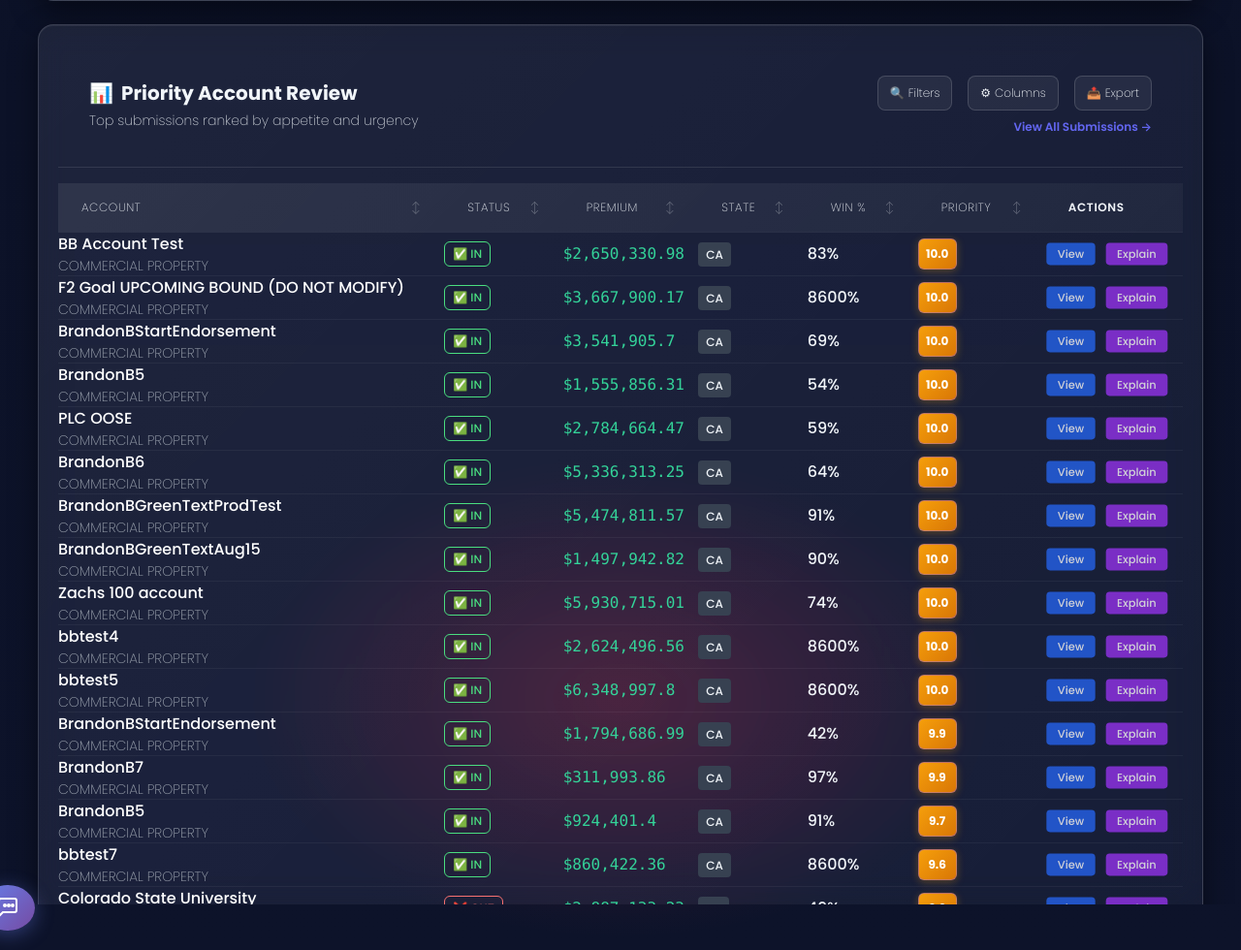
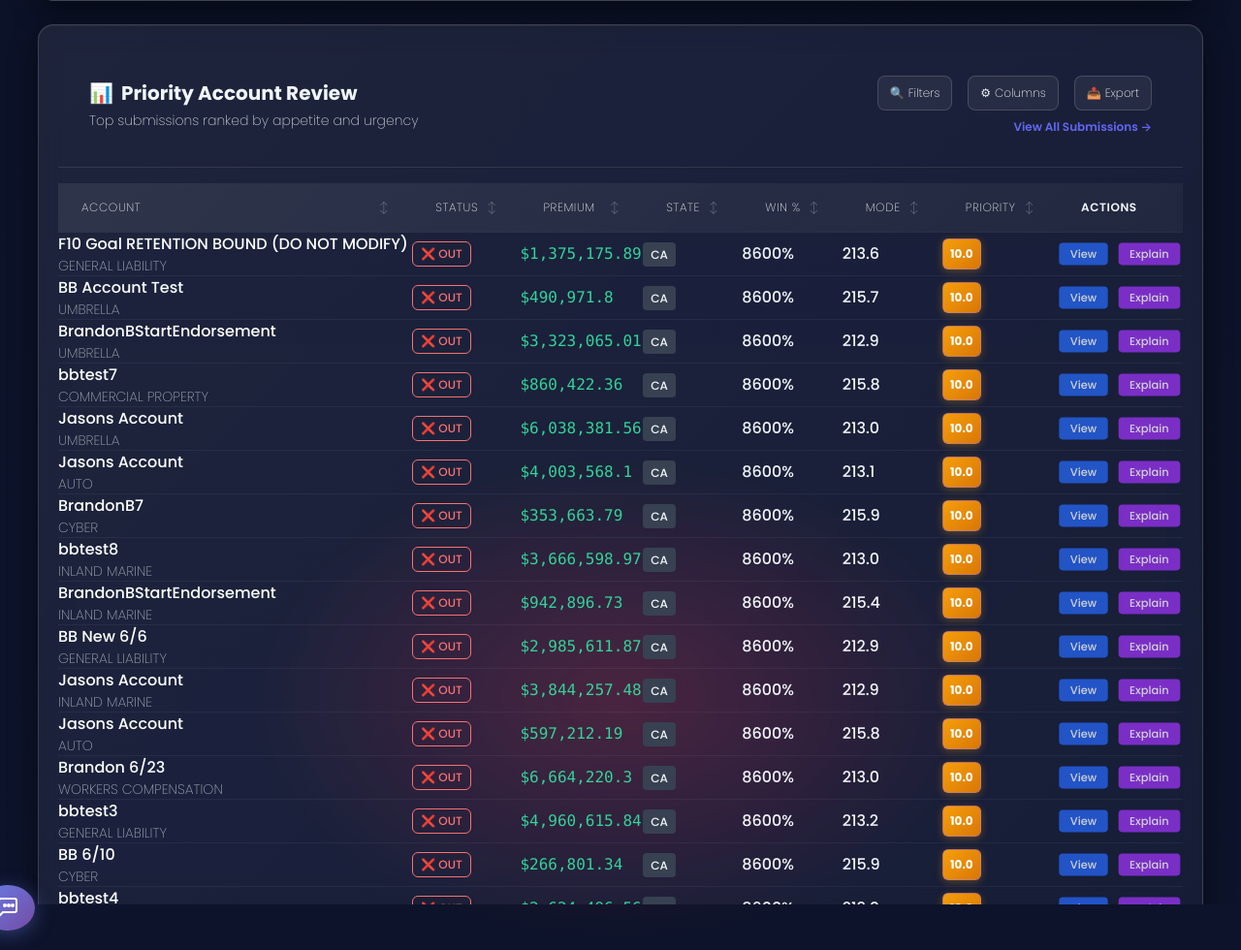
Before and after one commit to fireheartjerry/hackthenorth2025, a Flask app: page / in a window 1280 px wide. Shown: the part 1620-2600 px from the top of the page at 97% size. Run offline with Flask 3, Linux system fonts and the light colour scheme; some libraries are stand-ins or nearby versions.

Commit message:
Expose mode score on priority accounts

```diff
--- a/app.py
+++ b/app.py
@@ -721,9 +721,8 @@ def apiPriorityAccounts():
     sort_by = request.args.get("sort_by", default="priority_score")
     sort_dir = request.args.get("sort_dir", default="desc")
 
-    # Apply filters
+    # Apply initial filters to cached dataframe
     d = df.copy()
-
     if state:
         d = d[d["primary_risk_state"].astype(str).str.upper() == state.upper()]
     if status:
@@ -736,42 +735,65 @@ def apiPriorityAccounts():
         m = d["account_name"].astype(str).str.contains(q, case=False, na=False)
         d = d[m.fillna(False)]
 
+    # Re-score rows using balanced growth mode for consistency
+    scounts = Counter(d["primary_risk_state"].fillna("UNK"))
+    preset = MODES.get("balanced_growth", {})
+    weights = preset.get("weights", {})
+    filters_cfg = preset.get("filters", {})
+    rows = []
+    for r in d.to_dict(orient="records"):
+        stat, reasons, mscore, pscore = classify_for_mode_row(r, weights, filters_cfg, scounts)
+        r["appetite_status"] = stat
+        r["appetite_reasons"] = reasons
+        r["mode_score"] = mscore
+        r["priority_score"] = pscore
+        rows.append(r)
+
     # Focus on higher-priority submissions for priority review
-    # Show submissions with priority_score >= 1.0 and preferably IN or TARGET status
-    d = d[(d["priority_score"] >= 1.0) & (d["appetite_status"].isin(["TARGET", "IN", "OUT"]))]
+    rows = [
+        r for r in rows
+        if r.get("priority_score", 0) >= 1.0
+        and r.get("appetite_status") in {"TARGET", "IN", "OUT"}
+    ]
 
     # Apply sorting
     ascending = sort_dir.lower() == "asc"
-    if sort_by in d.columns:
-        d = d.sort_values([sort_by], ascending=ascending)
-    else:
-        d = d.sort_values(["priority_score"], ascending=False)
+    valid_keys = {
+        "id", "account_name", "primary_risk_state", "line_of_business",
+        "total_premium", "tiv", "winnability", "appetite_status",
+        "priority_score", "mode_score",
+    }
+    key = sort_by if sort_by in valid_keys else "priority_score"
+    rows.sort(
+        key=lambda r: r.get(key) if r.get(key) is not None else -float("inf"),
+        reverse=not ascending,
+    )
 
     # Calculate pagination
-    total_count = len(d)
+    total_count = len(rows)
     total_pages = (total_count + per_page - 1) // per_page
     start_idx = (page - 1) * per_page
     end_idx = start_idx + per_page
-
-    # Get paginated data
-    paginated_data = d.iloc[start_idx:end_idx]
+    paginated_rows = rows[start_idx:end_idx]
 
     # Convert to response format
     response_data = []
-    for _, row in paginated_data.iterrows():
+    for r in paginated_rows:
+        r = sanitize_row(r)
         response_data.append({
-            "id": int(row["id"]),
-            "account_name": str(row["account_name"]),
-            "appetite_status": str(row["appetite_status"]),
-            "total_premium": float(row["total_premium"]),
-            "primary_risk_state": str(row["primary_risk_state"]),
-            "winnability": float(row["winnability"]) if pd.notna(row["winnability"]) else 0.0,
-            "priority_score": float(row["priority_score"]) if pd.notna(row["priority_score"]) else 0.0,
-            "tiv": float(row["tiv"]) if pd.notna(row["tiv"]) else 0.0,
-            "line_of_business": str(row["line_of_business"]) if pd.notna(row["line_of_business"]) else "",
-            "appetite_reasons": row.get("appetite_reasons", []) if isinstance(row.get("appetite_reasons"), list) else [],
-            "created_at": str(row["created_at"]) if pd.notna(row["created_at"]) else "",
-            "effective_date": str(row["effective_date"]) if pd.notna(row["effective_date"]) else "",
+            "id": r.get("id"),
+            "account_name": r.get("account_name"),
+            "appetite_status": r.get("appetite_status"),
+            "total_premium": r.get("total_premium"),
+            "primary_risk_state": r.get("primary_risk_state"),
+            "winnability": r.get("winnability") or 0.0,
+            "priority_score": r.get("priority_score") or 0.0,
+            "mode_score": r.get("mode_score") or 0.0,
+            "tiv": r.get("tiv") or 0.0,
+            "line_of_business": r.get("line_of_business", ""),
+            "appetite_reasons": r.get("appetite_reasons", []),
+            "created_at": r.get("created_at"),
+            "effective_date": r.get("effective_date"),
         })
 
     return jsonify({
@@ -779,20 +801,11 @@ def apiPriorityAccounts():
         "pagination": {
             "page": page,
             "per_page": per_page,
+            "total_pages": total_pages,
             "total_count": total_count,
-            "total_pages": total_pages,
+            "has_prev": page > 1,
             "has_next": page < total_pages,
-            "has_prev": page > 1
         },
-        "filters": {
-            "state": state,
-            "status": status,
-            "min_premium": min_p,
-            "max_premium": max_p,
-            "search": q,
-            "sort_by": sort_by,
-            "sort_dir": sort_dir
-        }
     })
 
 
--- a/templates/index.html
+++ b/templates/index.html
@@ -421,6 +421,12 @@
                                 <span class="sort-icon">↕</span>
                             </div>
                         </th>
+                        <th class="th sortable" data-sort="mode_score">
+                            <div class="th-content">
+                                <span>Mode</span>
+                                <span class="sort-icon">↕</span>
+                            </div>
+                        </th>
                         <th class="th sortable" data-sort="priority_score">
                             <div class="th-content">
                                 <span>Priority</span>
@@ -433,7 +439,7 @@
                 <tbody id="acct_body" class="table-body">
                     <!-- Loading skeleton -->
                     <tr class="loading-row">
-                        <td colspan="7">
+                        <td colspan="8">
                             <div class="loading-content">
                                 <div class="skeleton-row" style="width: 100%; height: 3rem;"></div>
                                 <div class="skeleton-row" style="width: 95%; height: 2.5rem;"></div>
@@ -770,7 +776,7 @@
             // Show loading
             tbody.innerHTML = `
                 <tr class="loading-row">
-                    <td colspan="7">
+                    <td colspan="8">
                         <div class="loading-content">
                             <div class="skeleton-row" style="width: 100%; height: 3rem;"></div>
                             <div class="skeleton-row" style="width: 95%; height: 2.5rem;"></div>
@@ -801,7 +807,7 @@
             console.error('Error loading priority accounts:', error);
             tbody.innerHTML = `
                 <tr>
-                    <td colspan="7" class="text-center text-red-400 py-8">
+                    <td colspan="8" class="text-center text-red-400 py-8">
                         <div class="flex flex-col items-center gap-2">
                             <span class="text-2xl">⚠️</span>
                             <span>Failed to load priority accounts</span>
@@ -822,7 +828,7 @@
         if (!PRIORITY_ACCOUNTS_DATA.length) {
             tbody.innerHTML = `
                 <tr>
-                    <td colspan="7" class="text-center text-gray-400 py-8">
+                    <td colspan="8" class="text-center text-gray-400 py-8">
                         <div class="flex flex-col items-center gap-2">
                             <span class="text-3xl">🎯</span>
                             <span class="text-lg">No priority accounts found</span>
@@ -870,6 +876,9 @@
                     </td>
                     <td class="table-cell">
                         <span class="font-medium">${Math.round(account.winnability * 100)}%</span>
+                    </td>
+                    <td class="table-cell">
+                        <span class="font-medium">${account.mode_score.toFixed(1)}</span>
                     </td>
                     <td class="table-cell">
                         <span class="priority-score ${priorityClass} px-2 py-1 rounded-md text-xs font-bold">
```
